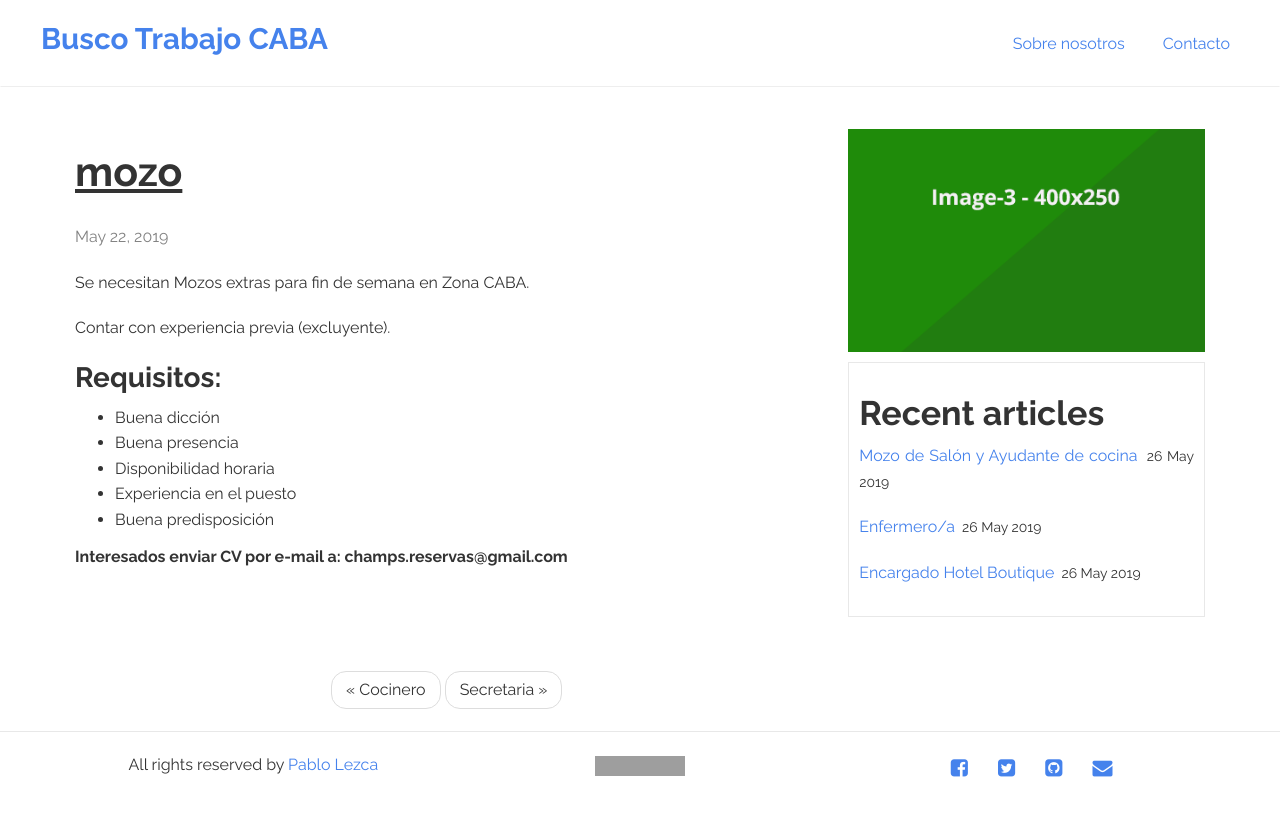
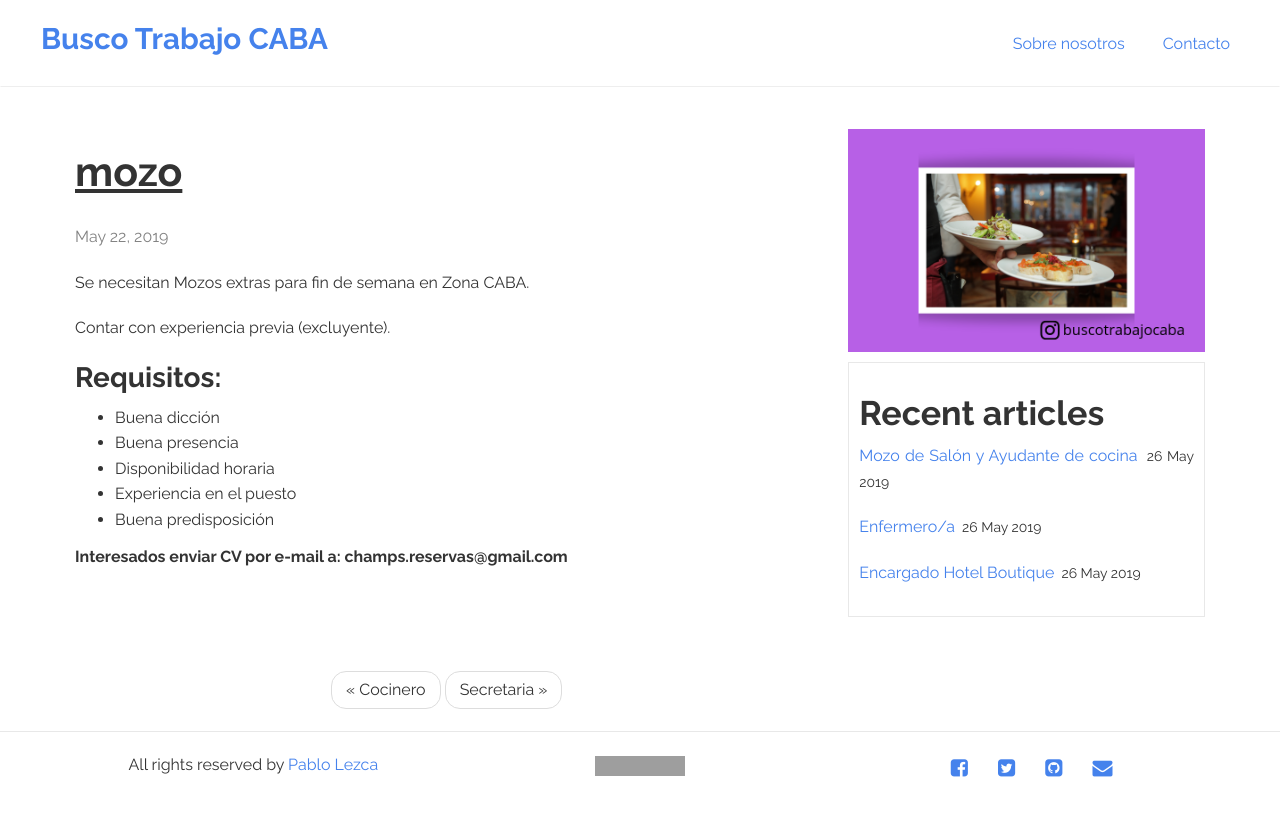
Before and after one commit to Lucas68747/buscotrabajoargentina.github.io, a Jekyll site: the page built from _posts/2019-05-22-mozos.md, in a window 1280 px wide. Shown: the top 816 px of the page. Built offline with Jekyll 4.4.1, drawn with Linux system fonts in a browser that asks for light colours; grey boxes are pictures that could not be loaded.

Commit message:
Update 2019-05-22-mozos.md

```diff
--- a/_posts/2019-05-22-mozos.md
+++ b/_posts/2019-05-22-mozos.md
@@ -2,7 +2,7 @@
 layout: post
 title:  "mozo"
 categories: mozo
-img: image-3.png
+img: mozo.png
 ---
 
 
```
